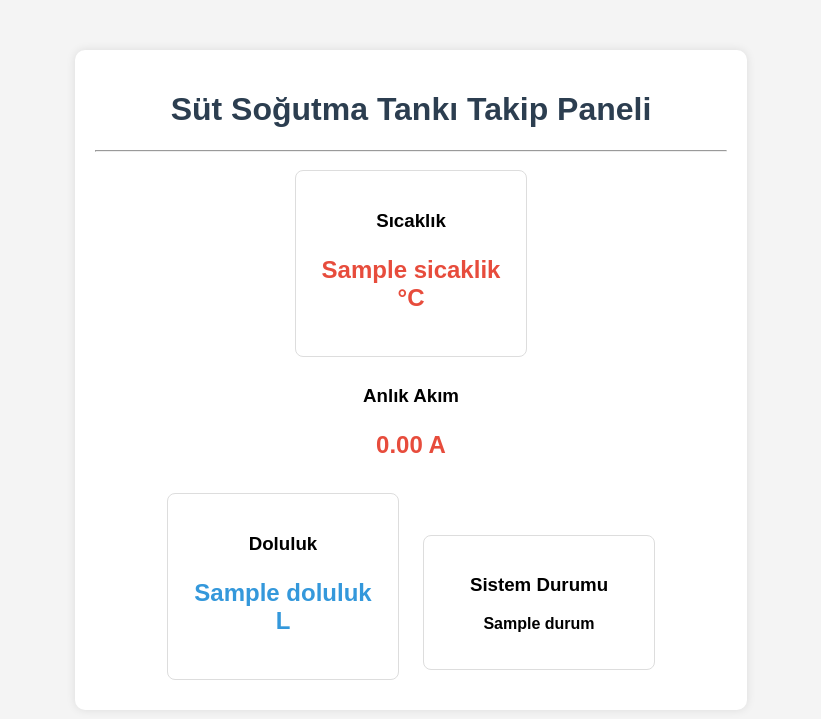
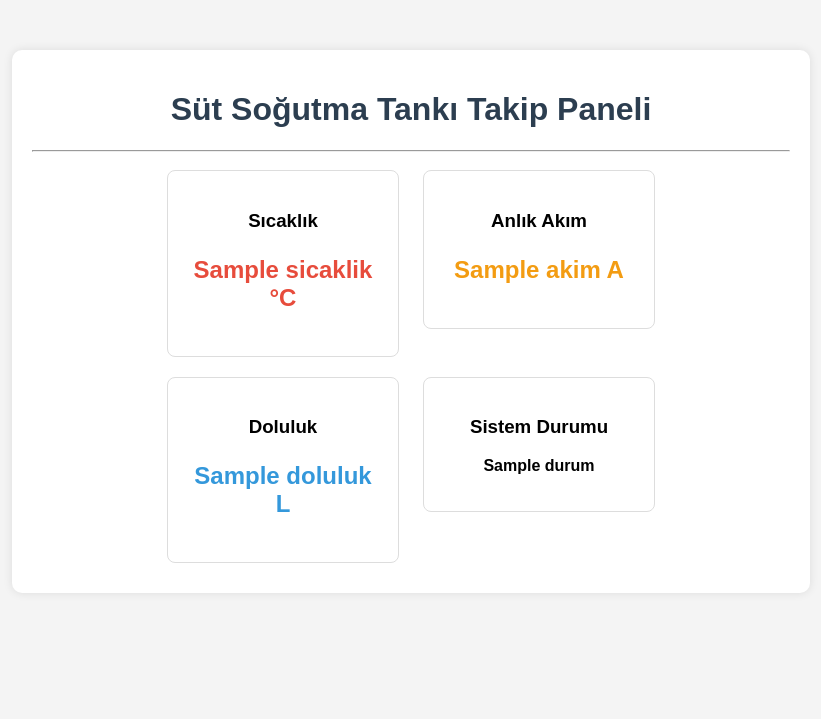
Before and after one commit to hamzatalhaakdeniz207-ux/sut-takip, a Flask app: template templates/index.html in a window 1280 px wide. Shown: the top 719 px of the page, without its empty margins (229-1050 px from the left). Run offline with Flask 3, Linux system fonts and the light colour scheme; the template is opened without the code that fills it: most values are stand-ins (such as "Sample title", 1, 10 or a date in 2020).

Commit message:
Update index.html

```diff
--- a/templates/index.html
+++ b/templates/index.html
@@ -5,9 +5,10 @@
     <title>Süt Tankı İzleme Sistemi</title>
     <style>
         body { font-family: Arial, sans-serif; background-color: #f4f4f4; text-align: center; }
-        .konteyner { width: 50%; margin: auto; background: white; padding: 20px; border-radius: 10px; box-shadow: 0 0 10px rgba(0,0,0,0.1); margin-top: 50px; }
-        .kart { display: inline-block; width: 30%; margin: 10px; padding: 20px; border: 1px solid #ddd; border-radius: 8px; }
+        .konteyner { width: 60%; margin: auto; background: white; padding: 20px; border-radius: 10px; box-shadow: 0 0 10px rgba(0,0,0,0.1); margin-top: 50px; }
+        .kart { display: inline-block; width: 25%; margin: 10px; padding: 20px; border: 1px solid #ddd; border-radius: 8px; vertical-align: top; }
         .sicaklik { color: #e74c3c; font-size: 24px; font-weight: bold; }
+        .akim { color: #f39c12; font-size: 24px; font-weight: bold; }
         .miktar { color: #3498db; font-size: 24px; font-weight: bold; }
         h1 { color: #2c3e50; }
     </style>
@@ -16,26 +17,27 @@
     <div class="konteyner">
         <h1>Süt Soğutma Tankı Takip Paneli</h1>
         <hr>
+
         <div class="kart">
             <h3>Sıcaklık</h3>
-            <p class="sicaklik">{{ veri.sicaklik }} °C</p>
+            <p class="sicaklik">{{ data.sicaklik }} °C</p>
         </div>
-        <div class="card">
-    <h3>Anlık Akım</h3>
-    <p id="akim" style="color: #e74c3c; font-size: 24px; font-weight: bold;">0.00 A</p>
-</div>
+
+        <div class="kart">
+            <h3>Anlık Akım</h3>
+            <p class="akim">{{ data.akim }} A</p>
+        </div>
+
         <div class="kart">
             <h3>Doluluk</h3>
-            <p class="miktar">{{ veri.doluluk }} L</p>
+            <p class="miktar">{{ data.doluluk }} L</p>
         </div>
+
         <div class="kart">
             <h3>Sistem Durumu</h3>
-            <p><strong>{{ veri.durum }}</strong></p>
+            <p><strong>{{ data.durum }}</strong></p>
         </div>
     </div>
+
     <script>
-  setInterval(function(){ location.reload(); }, 1000);
-</script>
-</body>
-
-</html>
+        // Sayfayı her
```
